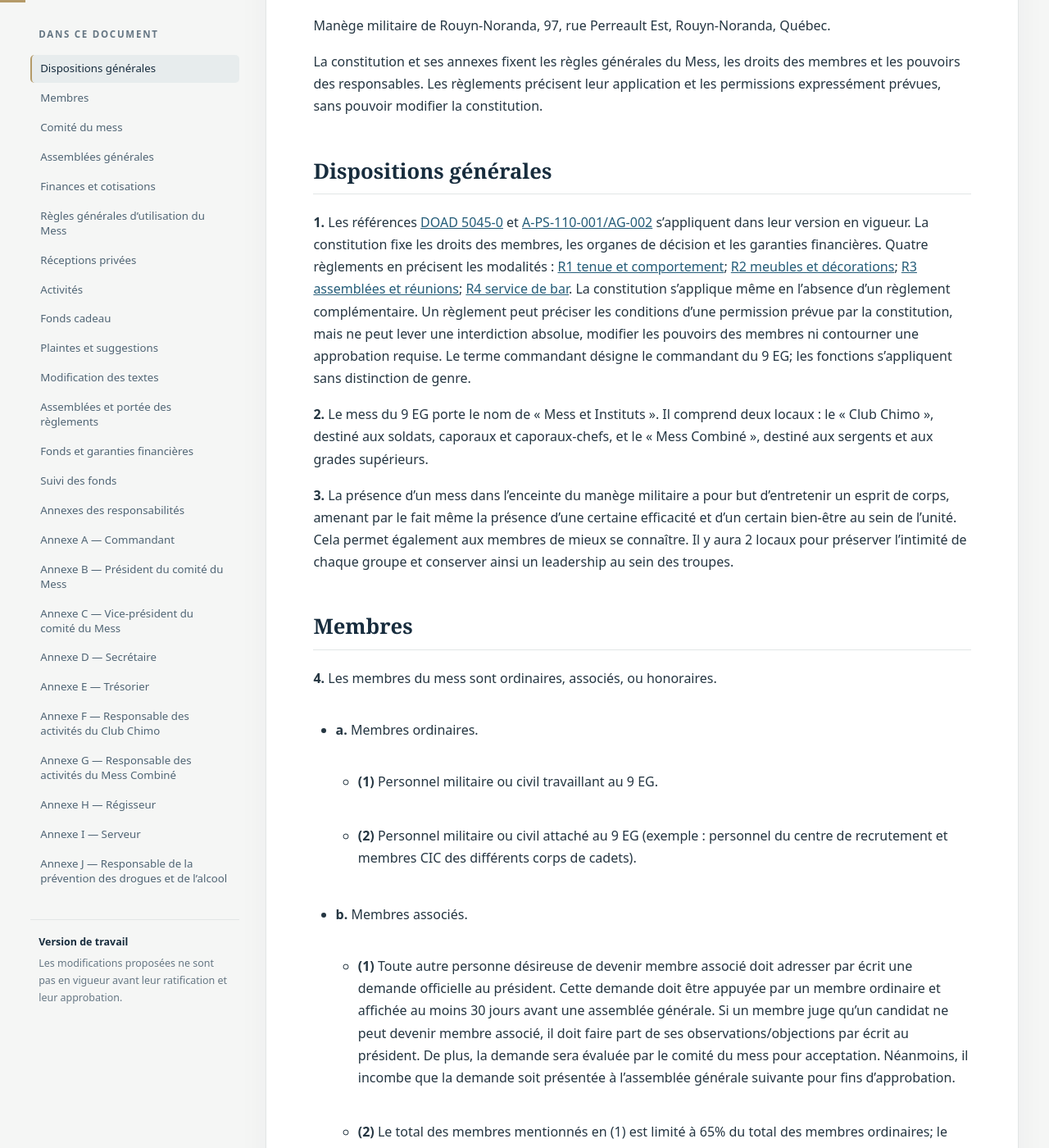
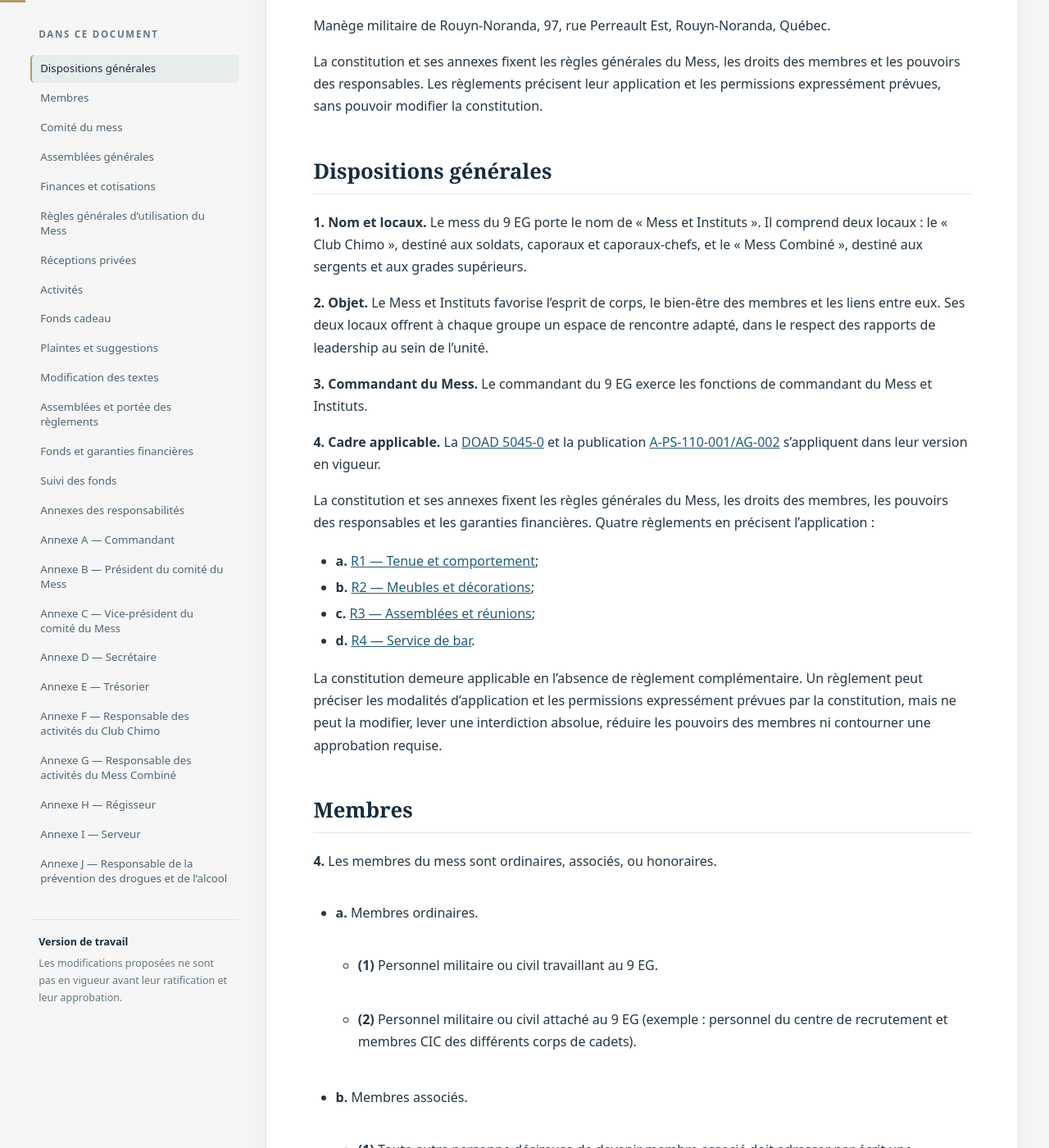
Before and after one commit to shocktubeM81/mess-9eg, a Jekyll site: the page built from versions/2026-10-28-v0.2/constitution-consolidee.md, in a window 1280 px wide and 1400 px high, scrolled down 491 px. Shown: the whole window at 82% size. Built offline with Jekyll 4.4.1, drawn with Linux system fonts in a browser that asks for light colours.

Commit message:
Revise constitution articles for clarity and structure
Updated articles in the constitution to clarify the roles and responsibilities within the Mess and its regulations.

```diff
--- a/versions/2026-10-28-v0.2/constitution-consolidee.md
+++ b/versions/2026-10-28-v0.2/constitution-consolidee.md
@@ -13,11 +13,22 @@ La constitution et ses annexes fixent les règles générales du Mess, les droit
 
 ## Dispositions générales
 
-<a id="article-1"></a>**1.** Les références [DOAD 5045-0](https://www.canada.ca/fr/ministere-defense-nationale/organisation/politiques-normes/directives-ordonnances-administratives-defense/serie-5000/5045/5045-0-programmes-de-soutien-du-personnel-des-forces-canadiennes.html) et [A-PS-110-001/AG-002](https://sbmfc.ca/a-propos/politiques-et-publications/aa-ps-110-soutien-public-aux-programmes-de-bemm) s’appliquent dans leur version en vigueur. La constitution fixe les droits des membres, les organes de décision et les garanties financières. Quatre règlements en précisent les modalités : [R1 tenue et comportement](R1-proposition.md); [R2 meubles et décorations](R2-proposition.md); [R3 assemblées et réunions](R3-proposition.md); [R4 service de bar](R4-proposition.md). La constitution s’applique même en l’absence d’un règlement complémentaire. Un règlement peut préciser les conditions d’une permission prévue par la constitution, mais ne peut lever une interdiction absolue, modifier les pouvoirs des membres ni contourner une approbation requise. Le terme commandant désigne le commandant du 9 EG; les fonctions s’appliquent sans distinction de genre.
+<a id="article-1"></a>**1. Nom et locaux.** Le mess du 9 EG porte le nom de « Mess et Instituts ». Il comprend deux locaux : le « Club Chimo », destiné aux soldats, caporaux et caporaux-chefs, et le « Mess Combiné », destiné aux sergents et aux grades supérieurs.
 
-<a id="article-2"></a>**2.** Le mess du 9 EG porte le nom de « Mess et Instituts ». Il comprend deux locaux : le « Club Chimo », destiné aux soldats, caporaux et caporaux-chefs, et le « Mess Combiné », destiné aux sergents et aux grades supérieurs.
+<a id="article-2"></a>**2. Objet.** Le Mess et Instituts favorise l’esprit de corps, le bien-être des membres et les liens entre eux. Ses deux locaux offrent à chaque groupe un espace de rencontre adapté, dans le respect des rapports de leadership au sein de l’unité.
 
-<a id="article-3"></a>**3.** La présence d'un mess dans l'enceinte du manège militaire a pour but d'entretenir un esprit de corps, amenant par le fait même la présence d'une certaine efficacité et d'un certain bien-être au sein de l'unité. Cela permet également aux membres de mieux se connaître. Il y aura 2 locaux pour préserver l'intimité de chaque groupe et conserver ainsi un leadership au sein des troupes.
+<a id="article-3"></a>**3. Commandant du Mess.** Le commandant du 9 EG exerce les fonctions de commandant du Mess et Instituts.
+
+<a id="article-4"></a>**4. Cadre applicable.** La [DOAD 5045-0](https://www.canada.ca/fr/ministere-defense-nationale/organisation/politiques-normes/directives-ordonnances-administratives-defense/serie-5000/5045/5045-0-programmes-de-soutien-du-personnel-des-forces-canadiennes.html) et la publication [A-PS-110-001/AG-002](https://sbmfc.ca/a-propos/politiques-et-publications/aa-ps-110-soutien-public-aux-programmes-de-bemm) s’appliquent dans leur version en vigueur.
+
+La constitution et ses annexes fixent les règles générales du Mess, les droits des membres, les pouvoirs des responsables et les garanties financières. Quatre règlements en précisent l’application :
+
+- **a.** [R1 — Tenue et comportement](R1-proposition.md);
+- **b.** [R2 — Meubles et décorations](R2-proposition.md);
+- **c.** [R3 — Assemblées et réunions](R3-proposition.md);
+- **d.** [R4 — Service de bar](R4-proposition.md).
+
+La constitution demeure applicable en l’absence de règlement complémentaire. Un règlement peut préciser les modalités d’application et les permissions expressément prévues par la constitution, mais ne peut la modifier, lever une interdiction absolue, réduire les pouvoirs des membres ni contourner une approbation requise.
 
 ## Membres
 
```
